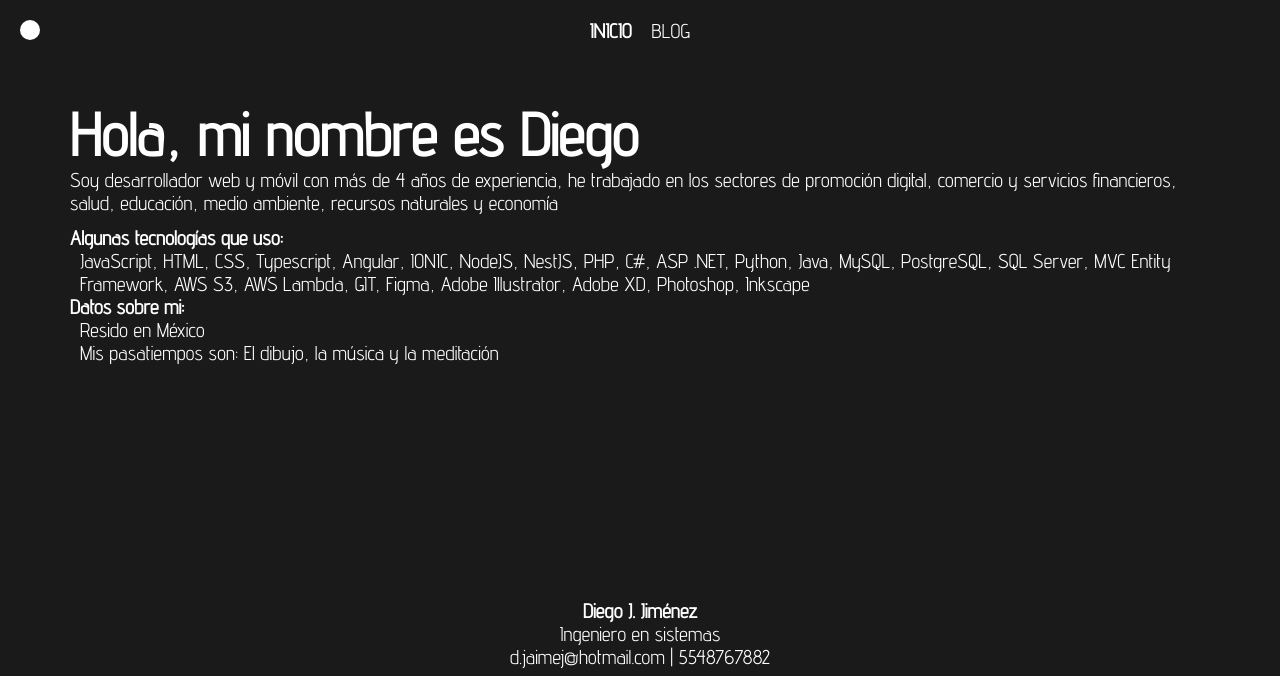
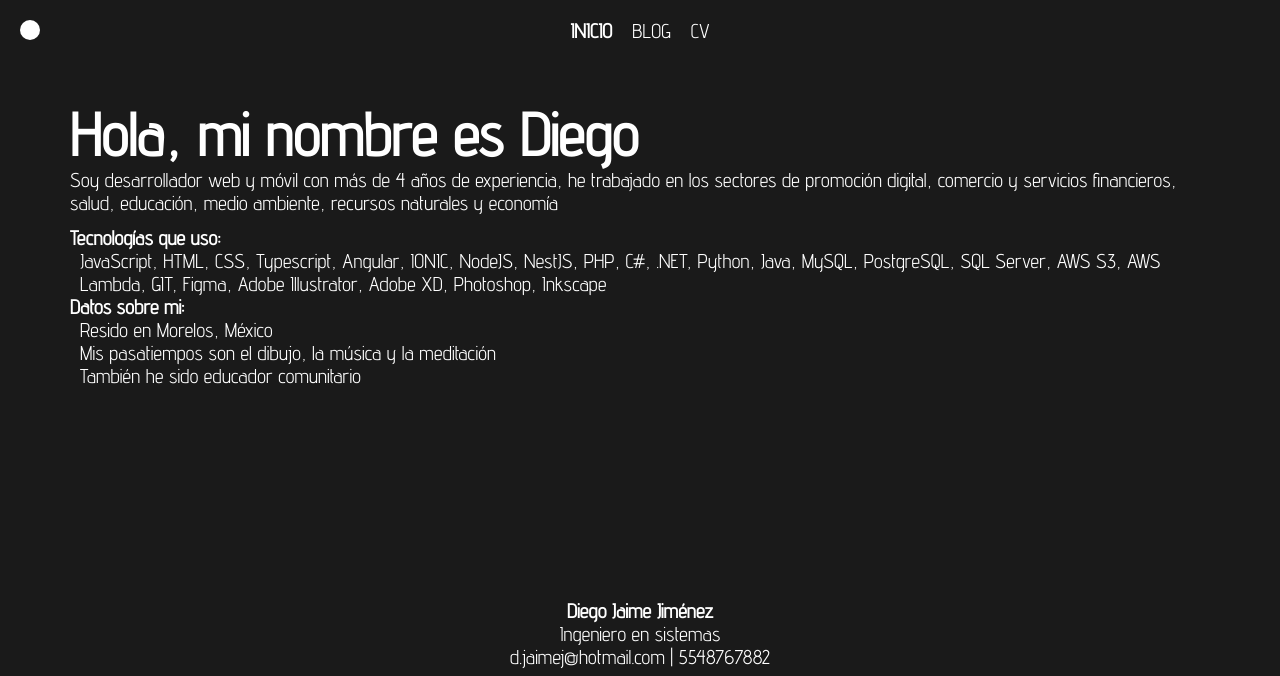
Before and after one commit to djaimej/cadmus, an Astro site: page / in a window 1280 px wide. Shown: the top 676 px of the page. Built offline with nearby package versions, Linux system fonts and the light colour scheme; Astro itself is replaced by a stand-in of ours.

Commit message:
[UPDATE]

```diff
--- a/src/layouts/BaseLayout.astro
+++ b/src/layouts/BaseLayout.astro
@@ -31,6 +31,9 @@ const { current } = Astro.props;
 					<li class="nav-item">
 						<a href="/blog/" class={current === 'blog' ? 'nav-link active' : 'nav-link'}>Blog</a>
 					</li>
+					<li class="nav-item">
+						<a href="/cv" class={current === 'cv' ? 'nav-link active' : 'nav-link'}>CV</a>
+					</li>
 				</ul>
 			</nav>
 		</header>
@@ -41,7 +44,7 @@ const { current } = Astro.props;
           import '../scripts/index';
         </script>
 		<footer class="dark">
-			<b class="txt-center">Diego J. Jiménez</b>
+			<b class="txt-center">Diego Jaime Jiménez</b>
 			<p class="txt-center">Ingeniero en sistemas</p>
 			<p class="txt-center"> <a class="dark" href="mailto:d.jaimej@hotmail.com">d.jaimej&#64;hotmail.com</a>&nbsp;|&nbsp;<a class="dark" href="tel:+525548767882">5548767882</a></p>
 			<div class="icons dark">
--- a/src/pages/blog.astro
+++ b/src/pages/blog.astro
@@ -1,7 +1,7 @@
 ---
+import '../styles/blog.css'
+import BlogPost from '../components/BlogPost.astro';
 import BaseLayout from '../layouts/BaseLayout.astro';
-import BlogPost from '../components/BlogPost.astro';
-import '../styles/blog.css'
 const allPosts = Object.values(import.meta.glob('./posts/*.md', { eager: true }));
 const pageTitle = "Bienvenido a mi blog";
 ---
--- a/src/pages/index.astro
+++ b/src/pages/index.astro
@@ -1,24 +1,24 @@
 ---
 import BaseLayout from "../layouts/BaseLayout.astro";
-import '../styles/start.css'
 ---
 
 <BaseLayout current="start">
-  <section class="start">
+  <section>
     <h1>Hola, mi nombre es Diego</h1>
     <p>
       Soy desarrollador web y móvil con más de 4 años de experiencia,
       he trabajado en los sectores de promoción digital, comercio y servicios financieros, salud, educación, medio ambiente, recursos naturales y economía
     </p>
     <br>
-    <p><strong>Algunas tecnologías que uso:</strong></p>
+    <p><strong>Tecnologías que uso:</strong></p>
     <p class="ml-1">
-      JavaScript, HTML, CSS, Typescript, Angular, IONIC, NodeJS, NestJS, PHP, C#, ASP .NET,
-      Python, Java, MySQL, PostgreSQL, SQL Server, MVC Entity Framework, AWS S3, AWS Lambda,
+      JavaScript, HTML, CSS, Typescript, Angular, IONIC, NodeJS, NestJS, PHP, C#, .NET,
+      Python, Java, MySQL, PostgreSQL, SQL Server, AWS S3, AWS Lambda,
       GIT, Figma, Adobe Illustrator, Adobe XD, Photoshop, Inkscape
     </p>
     <p><strong>Datos sobre mi:</strong></p>
-    <p class="ml-1">Resido en México</p>
-    <p class="ml-1">Mis pasatiempos son: El dibujo, la música y la meditación</p>
+    <p class="ml-1">Resido en Morelos, México</p>
+    <p class="ml-1">Mis pasatiempos son el dibujo, la música y la meditación</p>
+    <p class="ml-1">También he sido educador comunitario</p>
   </section>
 </BaseLayout>
```
Also changed, not shown: src/pages/cv.astro (added, +11 -0 lines), src/pages/posts/notas.md (renamed from src/pages/posts/post-1.md), src/styles/start.css (deleted), 1 other file.
